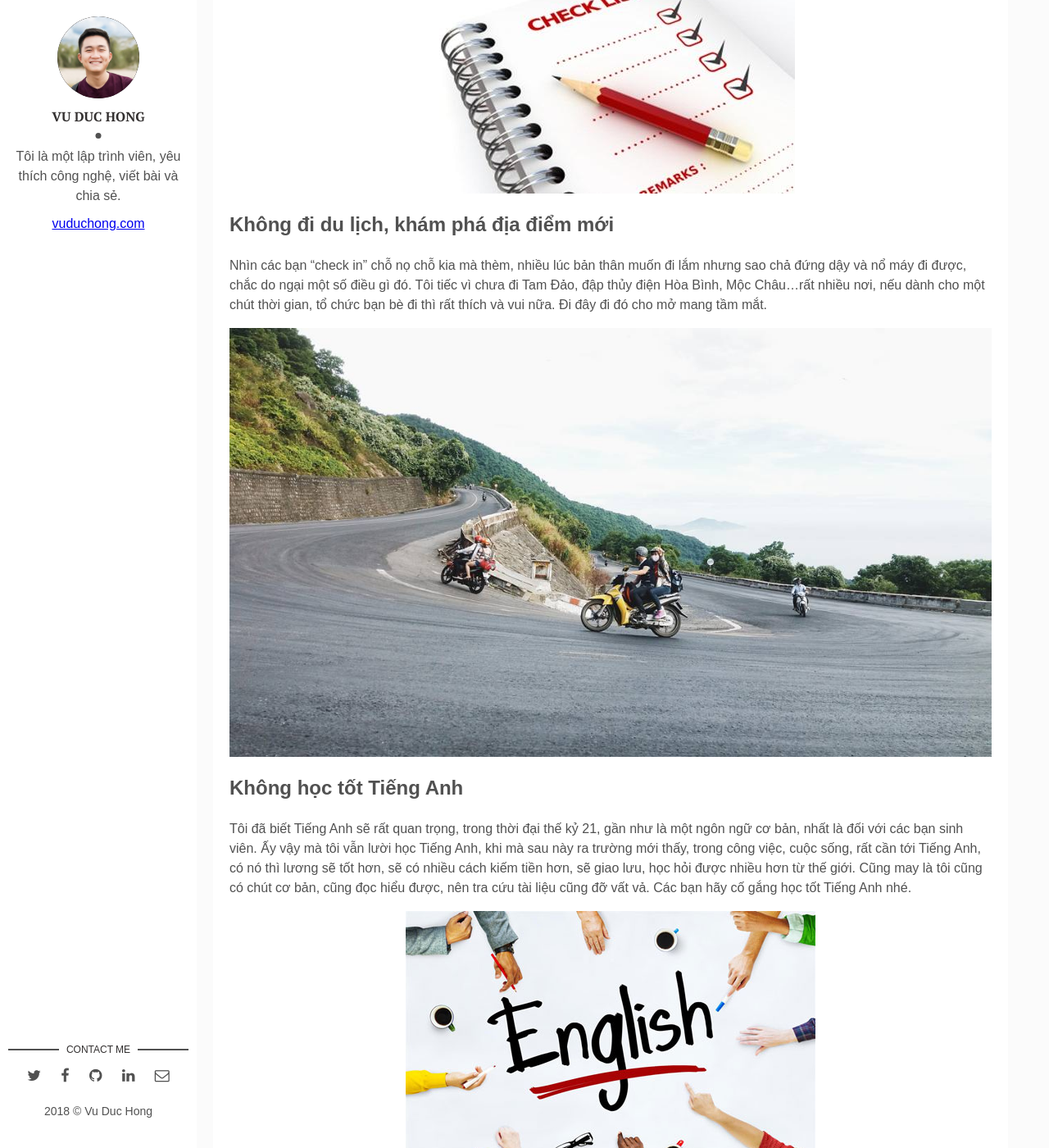
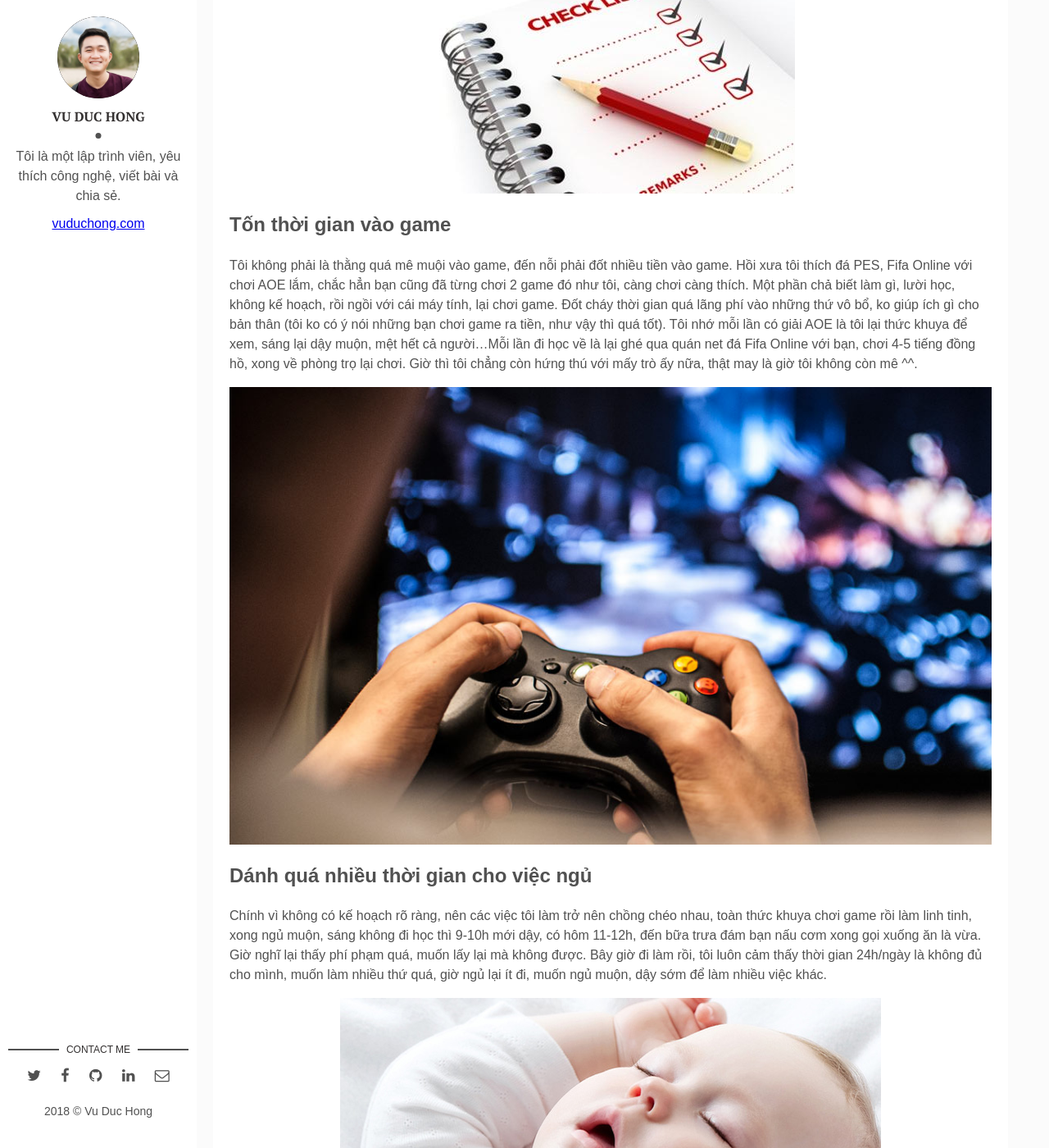
Before and after one commit to tinhyeucongnghe/tinhyeucongnghe.github.io, a Jekyll site: the page built from _posts/2018-06-01-nhung-dieu-nuoi-tiec-thoi-sinh-vien.md, in a window 1280 px wide and 1400 px high, scrolled down 2780 px. Shown: the whole window at 82% size. Built offline with Jekyll 4.4.1, drawn with Linux system fonts in a browser that asks for light colours; comment, search, counter and statistics services are not loaded; some of the changed text lies outside the part shown.

Commit message:
edit post

```diff
--- a/_posts/2018-06-01-nhung-dieu-nuoi-tiec-thoi-sinh-vien.md
+++ b/_posts/2018-06-01-nhung-dieu-nuoi-tiec-thoi-sinh-vien.md
@@ -28,6 +28,16 @@ Mỗi ngày trôi qua mà bạn không biết phải làm gì, hay làm những
 
 ![thời gian biểu, kế hoạch cuộc sống]({{site.baseurl}}/assets/img/ke-hoach.jpg)
 
+## Tốn thời gian vào game
+Tôi không phải là thằng quá mê muội vào game, đến nỗi phải đốt nhiều tiền vào game. Hồi xưa tôi thích đá PES, Fifa Online với chơi AOE lắm, chắc hẳn bạn cũng đã từng chơi 2 game đó như tôi, càng chơi càng thích. Một phần chả biết làm gì, lười học, không kế hoạch, rồi ngồi với cái máy tính, lại chơi game. Đốt cháy thời gian quá lãng phí vào những thứ vô bổ, ko giúp ích gì cho bản thân (tôi ko có ý nói những bạn chơi game ra tiền, như vậy thì quá tốt). Tôi nhớ mỗi lần có giải AOE là tôi lại thức khuya để xem, sáng lại dậy muộn, mệt hết cả người...Mỗi lần đi học về là lại ghé qua quán net đá Fifa Online với bạn, chơi 4-5 tiếng đồng hồ, xong về phòng trọ lại chơi. Giờ thì tôi chẳng còn hứng thú với mấy trò ấy nữa, thật may là giờ tôi không còn mê ^^.
+
+![chơi game quá nhiều]({{site.baseurl}}/assets/img/choi-game.jpg)
+
+## Dánh quá nhiều thời gian cho việc ngủ
+Chính vì không có kế hoạch rõ ràng, nên các việc tôi làm trở nên chồng chéo nhau, toàn thức khuya chơi game rồi làm linh tinh, xong ngủ muộn, sáng không đi học thì 9-10h mới dậy, có hôm 11-12h, đến bữa trưa đám bạn nấu cơm xong gọi xuống ăn là vừa. Giờ nghĩ lại thấy phí phạm quá, muốn lấy lại mà không được. Bây giờ đi làm rồi, tôi luôn cảm thấy thời gian 24h/ngày là không đủ cho mình, muốn làm nhiều thứ quá, giờ ngủ lại ít đi, muốn ngủ muộn, dậy sớm để làm nhiều việc khác.
+
+![dành quá nhiều thời gian cho việc ngủ]({{site.baseurl}}/assets/img/danh-nhieu-thoi-gian-cho-viec-ngu.jpg)
+
 ## Không đi du lịch, khám phá địa điểm mới
 Nhìn các bạn "check in" chỗ nọ chỗ kia mà thèm, nhiều lúc bản thân muốn đi lắm nhưng sao chả đứng dậy và nổ máy đi được, chắc do ngại một số điều gì đó. Tôi tiếc vì chưa đi Tam Đảo, đập thủy điện Hòa Bình, Mộc Châu...rất nhiều nơi, nếu dành cho một chút thời gian, tổ chức bạn bè đi thì rất thích và vui nữa. Đi đây đi đó cho mở mang tầm mắt.
 
@@ -38,11 +48,6 @@ Tôi đã biết Tiếng Anh sẽ rất quan trọng, trong thời đại thế
 
 ![học tiếng anh]({{site.baseurl}}/assets/img/hoc-tieng-anh.jpg)
 
-## Chơi game quá nhiều
-Hồi xưa tôi thích đá PES với chơi AOE lắm, chắc hẳn bạn cũng đã từng chơi 2 game đó như tôi, càng chơi càng thích. Một phần chả biết làm gì, lười học, không kế hoạch, rồi ngồi với cái máy tính, lại chơi game. Đốt cháy thời gian quá lãng phí vào những thứ vô bổ, ko giúp ích gì cho bản thân (tôi ko có ý nói những bạn chơi game ra tiền, như vậy thì quá tốt). Tôi nhớ mỗi lần có giải AOE là tôi lại thức khuya để xem, sáng lại dậy muộn, mệt hết cả người...Mỗi lần đi học về là lại ghé qua quán net đá Fifa Online với bạn, chơi 4-5 tiếng đồng hồ, xong về phòng trọ lại chơi. Giờ thì tôi chẳng còn hứng thú với mấy trò ấy nữa, thật may là giờ tôi không còn mê ^^
-
-![chơi game quá nhiều]({{site.baseurl}}/assets/img/choi-game.jpg)
-
 ## Không theo đuổi đến cùng một cái gì đó
 Tôi thích nhiều thứ lắm, cái gì cũng làm một tý, cũng biết một tý, nhưng quay đi quẩn lại chả giỏi cái nào cả. Giá mà tôi kiên trì làm một cái gì đó cho đến khi ra trường, thì sẽ rất có thể là một chuyên gia trong lĩnh vực đấy, thời gian sinh viên rất tốt để cho mỗi người có thể rèn luyện một cái gì đó theo sở thích hoặc đam mê, để rồi khi ra trường, ta nắm trong tay một kỹ năng cụ thể mà ta giỏi nhất.
 
```
Also changed, not shown: assets/img/danh-nhieu-thoi-gian-cho-viec-ngu.jpg (added).
